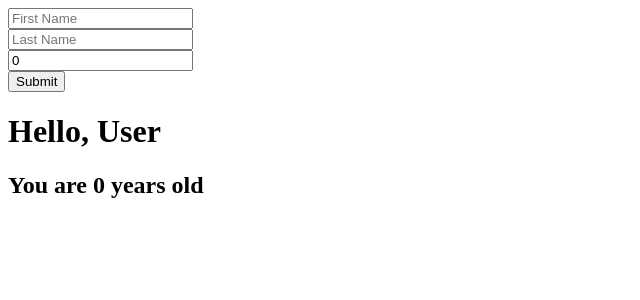
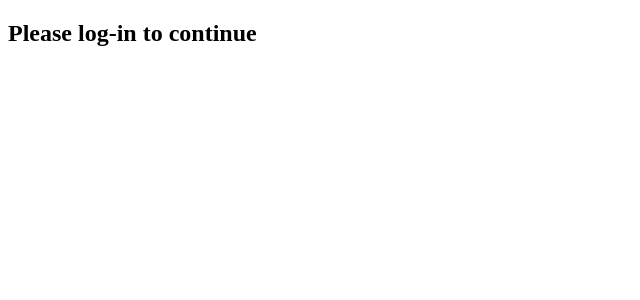
Before and after one commit to AsidyxTheHacker/my-react-app, a React (Vite) app: page / in a window 1280 px wide. Shown: the top 300 px of the page, without its empty margins (0-640 px from the left). Built offline with nearby package versions, Linux system fonts and the light colour scheme.

Commit message:
small changes from reviewing files

```diff
--- a/src/App.jsx
+++ b/src/App.jsx
@@ -1,9 +1,9 @@
-import Form from "./Form";
+import UserGreeting from "./UserGreeting";
 
 function App() {
   return(
     <>
-      <Form />
+      <UserGreeting />
     </>
   );
 }
--- a/src/Array.jsx
+++ b/src/Array.jsx
@@ -15,7 +15,6 @@ function Array() {
     }
 
     function handleRemoveFood(index) {
-
         setFoods(foods.filter((_, i) => i !== index))
     }
 
@@ -30,7 +29,7 @@ function Array() {
             </li>)}
         </ul>
         <input type="text" id="foodInput" placeholder='Enter food name' />
-        <button onClick={handleAddFood} >Add Food</button>
+        <button onClick={handleAddFood}>Add Food</button>
     </div>
     </>
     )
--- a/src/Form.jsx
+++ b/src/Form.jsx
@@ -2,7 +2,7 @@ import React, { useState } from 'react';
 
 export default function Form() {
 
-    const [person, setPerson] = useState({ firstName: "User", lastName: "", age: 0 });
+    const [person, setPerson] = useState({ firstName: "", lastName: "", age: 0 });
 
     function handleSubmit(e) {
         e.preventDefault();
@@ -14,7 +14,7 @@ export default function Form() {
         <form>
             <input onChange={(e) => setPerson({...person, firstName: e.target.value})}
                 type="text"
-                value={person.firstname}
+                value={person.firstName}
                 placeholder="First Name" /><br></br>
             <input onChange={(e) => setPerson({...person, lastName: e.target.value})}
                 type="text"
--- a/src/Fruit.jsx
+++ b/src/Fruit.jsx
@@ -1,7 +1,6 @@
 export default function Fruit({ name, price, emoji, soldout }) {
 
     return(<>
-        {/* <li>{emoji} {name} ${price}</li> */}
         <li>{emoji} {name} ${price} {soldout ? "=> SOLD OUT" : ""}</li>
     </>)
 };
--- a/src/Fruits.jsx
+++ b/src/Fruits.jsx
@@ -13,7 +13,8 @@ export default function Fruits() {
     return(
     <div>
         <ul>
-            {fruits.map((f) => <Fruit
+            {fruits.map((f) =>
+            <Fruit
             key={f.name}
             name={f.name}
             price={f.price}
--- a/src/UseEffect.jsx
+++ b/src/UseEffect.jsx
@@ -6,7 +6,7 @@ function UseEffect() {
     const [color, setColor] = useState('green')
 
     useEffect(() => {
-        document.title = `Count: ${count} ${color}`
+        document.title = `Count: ${count} ${color}`;
 
         return () => {
             // CLEANUP CODE
--- a/src/UseRef.jsx
+++ b/src/UseRef.jsx
@@ -1,4 +1,4 @@
-import React, {useState, useEffect, useRef} from 'react';
+import React, { useEffect, useRef } from 'react';
 
 function UseRef() {
 
```
Also changed, not shown: src/Change.jsx (+6 -6 lines).
